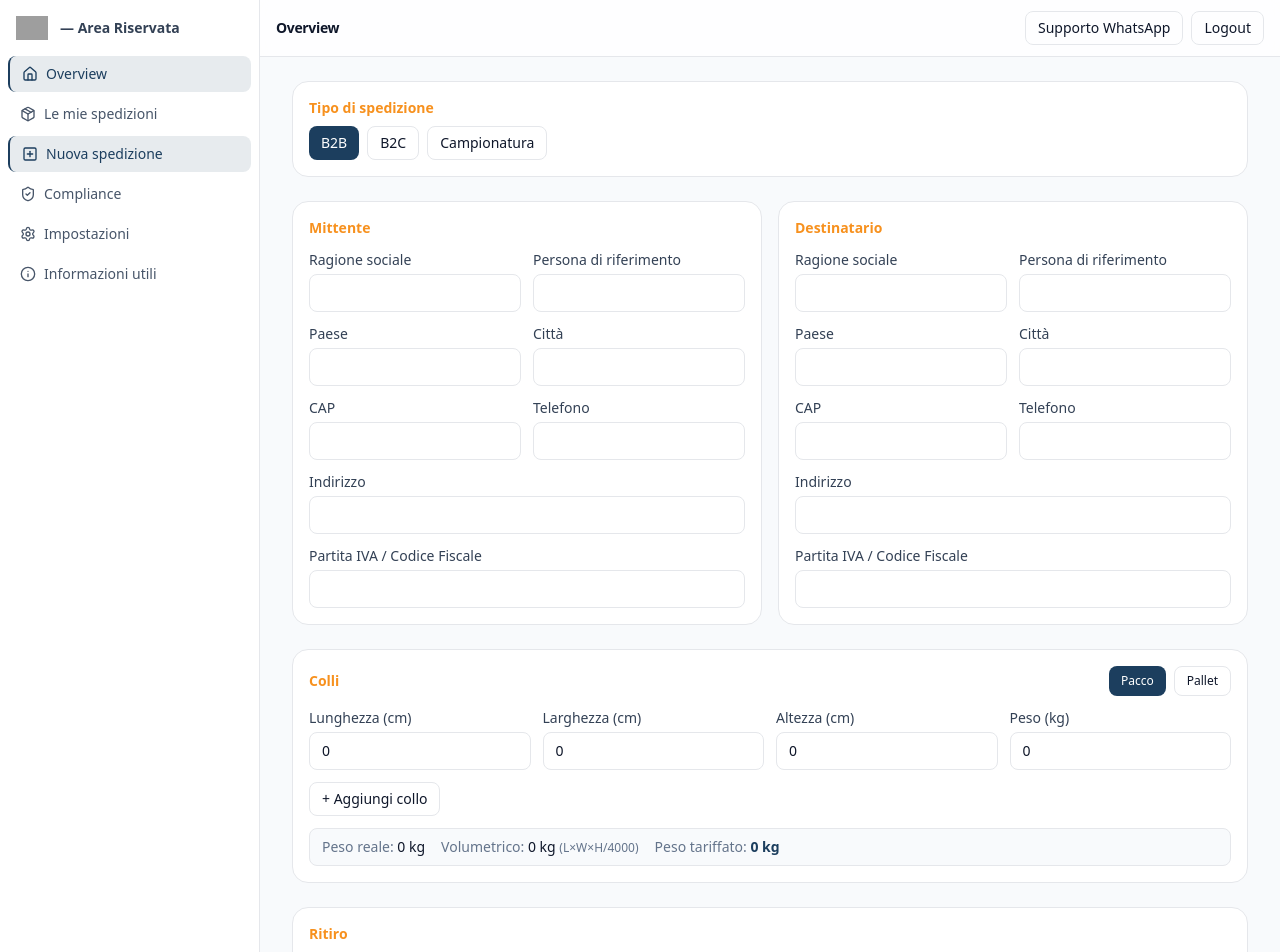
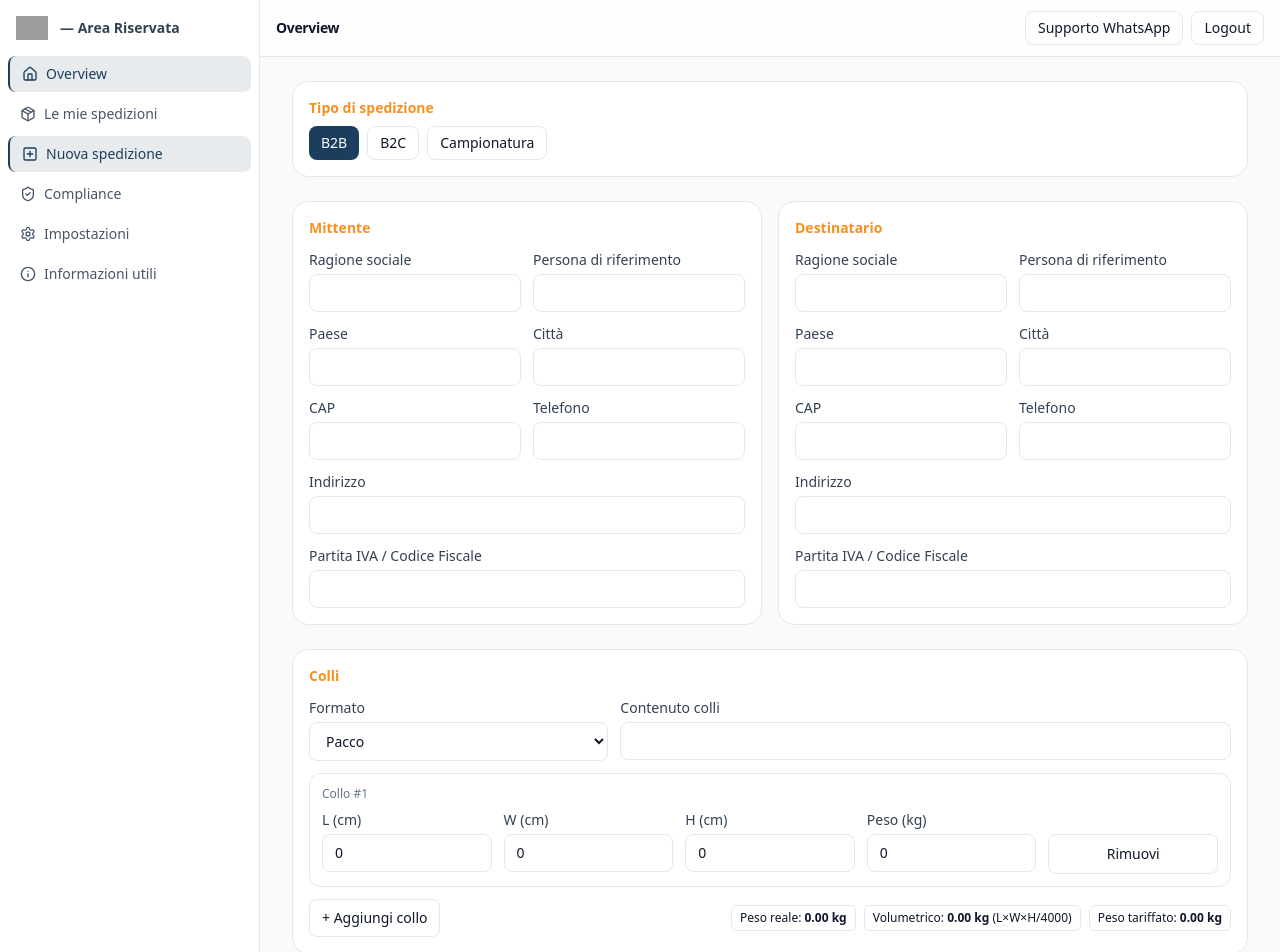
Before and after one commit to SPST-WINE/spst-dashboard, a Next.js app: page /dashboard/nuova/vino in a window 1280 px wide. Shown: the top 952 px of the page. Built offline with nearby package versions, Linux system fonts and the light colour scheme; grey boxes are pictures that could not be loaded.

Commit message:
Update ColliCard.tsx

```diff
--- a/components/nuova/ColliCard.tsx
+++ b/components/nuova/ColliCard.tsx
@@ -1,62 +1,119 @@
 'use client';
-import { NumberField } from './Field';
+
+import { NumberField, Select, Text } from './Field';
 import { useMemo } from 'react';
 
-export type Collo = { lunghezza_cm:number; larghezza_cm:number; altezza_cm:number; peso_kg:number };
+export type Collo = {
+  lunghezza_cm: number;
+  larghezza_cm: number;
+  altezza_cm: number;
+  peso_kg: number;
+};
+
+type Props = {
+  colli: Collo[];
+  onChange: (next: Collo[]) => void;
+  formato: 'Pacco' | 'Pallet';
+  setFormato: (v: 'Pacco' | 'Pallet') => void;
+  contenuto: string;
+  setContenuto: (v: string) => void;
+};
 
 export default function ColliCard({
-  colli, setColli, formato, setFormato,
-}:{
-  colli: Collo[];
-  setColli: (c: Collo[])=>void;
-  formato: 'Pacco' | 'Pallet';
-  setFormato: (f: 'Pacco'|'Pallet')=>void;
-}) {
-  function upd(i:number, key:keyof Collo, val:number) {
-    setColli(colli.map((c,idx)=> idx===i ? { ...c, [key]: val } : c));
-  }
-  const totals = useMemo(()=>{
-    const reale = colli.reduce((s,c)=> s + (+c.peso_kg||0), 0);
-    const volum = colli.reduce((s,c)=> s + (((+c.lunghezza_cm||0) * (+c.larghezza_cm||0) * (+c.altezza_cm||0))/4000), 0);
-    return { reale: +reale.toFixed(2), volumetrico: +volum.toFixed(2), tariffato: +Math.max(reale,volum).toFixed(2) };
+  colli,
+  onChange,
+  formato,
+  setFormato,
+  contenuto,
+  setContenuto,
+}: Props) {
+  const setCollo =
+    (i: number, key: keyof Collo) =>
+    (v: number) => {
+      const next = [...colli];
+      next[i] = { ...next[i], [key]: v };
+      onChange(next);
+    };
+
+  const addCollo = () =>
+    onChange([...colli, { lunghezza_cm: 0, larghezza_cm: 0, altezza_cm: 0, peso_kg: 0 }]);
+
+  const removeCollo = (i: number) => onChange(colli.filter((_, idx) => idx !== i));
+
+  const totals = useMemo(() => {
+    const pesoReale = colli.reduce((s, c) => s + (c.peso_kg || 0), 0);
+    const volKg = colli.reduce((s, c) => {
+      const vol = ((c.lunghezza_cm || 0) * (c.larghezza_cm || 0) * (c.altezza_cm || 0)) / 4000;
+      return s + vol;
+    }, 0);
+    const tariffato = Math.max(pesoReale, volKg);
+    return { pesoReale, volKg, tariffato };
   }, [colli]);
 
   return (
-    <div className="rounded-2xl border bg-white p-4 space-y-3">
-      <div className="flex items-center justify-between">
-        <h3 className="text-sm font-semibold text-spst-orange">Colli</h3>
-        <div className="flex gap-2">
-          {(['Pacco','Pallet'] as const).map(f=>(
-            <button key={f} type="button" onClick={()=>setFormato(f)}
-              className={['rounded-lg px-3 py-1.5 text-xs', formato===f ? 'bg-spst-blue text-white' : 'border'].join(' ')}
-            >{f}</button>
-          ))}
-        </div>
+    <div className="rounded-2xl border bg-white p-4">
+      <h3 className="mb-3 text-sm font-semibold text-spst-orange">Colli</h3>
+
+      <div className="mb-3 grid gap-3 md:grid-cols-3">
+        <Select
+          label="Formato"
+          value={formato}
+          onChange={setFormato}
+          options={[
+            { label: 'Pacco', value: 'Pacco' },
+            { label: 'Pallet', value: 'Pallet' },
+          ]}
+        />
+        <Text
+          label="Contenuto colli"
+          value={contenuto}
+          onChange={setContenuto}
+          className="md:col-span-2"
+        />
       </div>
 
       <div className="space-y-3">
-        {colli.map((c,i)=>(
-          <div key={i} className="grid grid-cols-2 md:grid-cols-4 gap-3">
-            <NumberField label="Lunghezza (cm)" value={c.lunghezza_cm} onChange={v=>upd(i,'lunghezza_cm',v)} />
-            <NumberField label="Larghezza (cm)"  value={c.larghezza_cm}  onChange={v=>upd(i,'larghezza_cm',v)} />
-            <NumberField label="Altezza (cm)"    value={c.altezza_cm}    onChange={v=>upd(i,'altezza_cm',v)} />
-            <NumberField label="Peso (kg)"       value={c.peso_kg}       onChange={v=>upd(i,'peso_kg',v)} />
+        {colli.map((c, i) => (
+          <div
+            key={i}
+            className="rounded-xl border p-3"
+          >
+            <div className="mb-2 text-xs font-medium text-slate-500">Collo #{i + 1}</div>
+            <div className="grid gap-3 md:grid-cols-5">
+              <NumberField label="L (cm)" value={c.lunghezza_cm} onChange={setCollo(i, 'lunghezza_cm')} />
+              <NumberField label="W (cm)" value={c.larghezza_cm} onChange={setCollo(i, 'larghezza_cm')} />
+              <NumberField label="H (cm)" value={c.altezza_cm} onChange={setCollo(i, 'altezza_cm')} />
+              <NumberField label="Peso (kg)" step={0.1} value={c.peso_kg} onChange={setCollo(i, 'peso_kg')} />
+              <button
+                type="button"
+                onClick={() => removeCollo(i)}
+                className="mt-6 h-10 rounded-lg border px-3 text-sm hover:bg-slate-50"
+              >
+                Rimuovi
+              </button>
+            </div>
           </div>
         ))}
-        <div className="flex gap-2">
-          <button type="button" className="rounded-lg border px-3 py-1.5 text-sm" onClick={()=>setColli([...colli, {lunghezza_cm:0,larghezza_cm:0,altezza_cm:0,peso_kg:0}])}>+ Aggiungi collo</button>
-          {colli.length>1 && (
-            <button type="button" className="rounded-lg border px-3 py-1.5 text-sm" onClick={()=>setColli(colli.slice(0,-1))}>− Rimuovi ultimo</button>
-          )}
-        </div>
       </div>
 
-      <div className="rounded-lg border bg-slate-50 px-3 py-2 text-sm">
-        <div className="flex flex-wrap gap-4">
-          <div><span className="text-slate-500">Peso reale:</span> <span className="font-medium">{totals.reale} kg</span></div>
-          <div><span className="text-slate-500">Volumetrico:</span> <span className="font-medium">{totals.volumetrico} kg</span> <span className="text-xs text-slate-500">(L×W×H/4000)</span></div>
-          <div><span className="text-slate-500">Peso tariffato:</span> <span className="font-semibold text-spst-blue">{totals.tariffato} kg</span></div>
-        </div>
+      <div className="mt-3 flex flex-wrap items-center gap-2">
+        <button
+          type="button"
+          onClick={addCollo}
+          className="rounded-lg border px-3 py-2 text-sm hover:bg-slate-50"
+        >
+          + Aggiungi collo
+        </button>
+
+        <span className="ml-auto rounded-md border bg-white px-2 py-1 text-xs">
+          Peso reale: <b>{totals.pesoReale.toFixed(2)} kg</b>
+        </span>
+        <span className="rounded-md border bg-white px-2 py-1 text-xs">
+          Volumetrico: <b>{totals.volKg.toFixed(2)} kg</b> (L×W×H/4000)
+        </span>
+        <span className="rounded-md border bg-white px-2 py-1 text-xs">
+          Peso tariffato: <b>{totals.tariffato.toFixed(2)} kg</b>
+        </span>
       </div>
     </div>
   );
```
